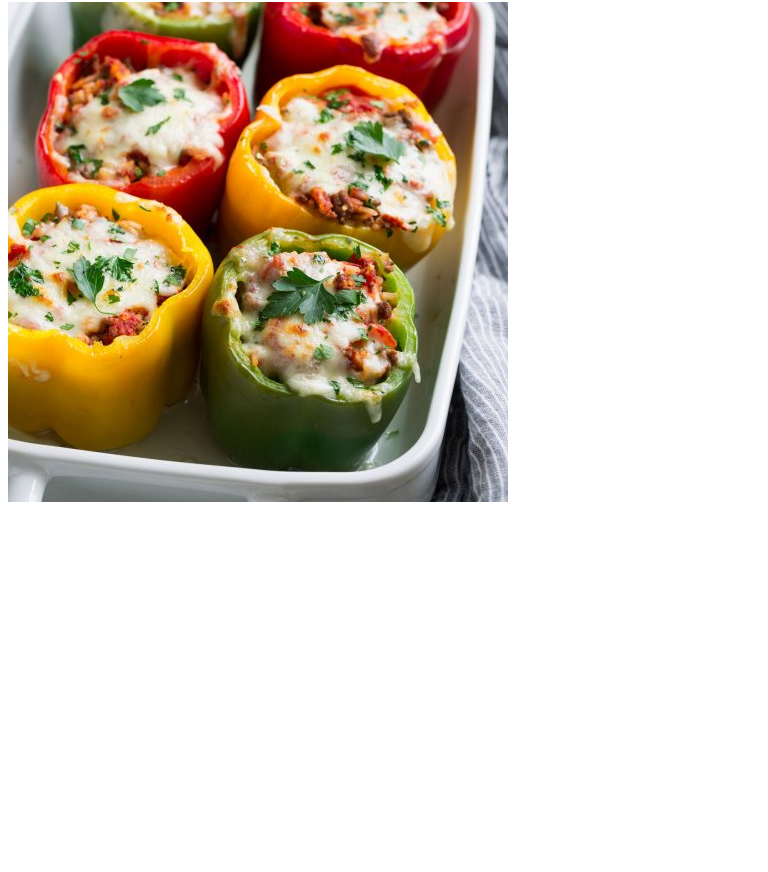
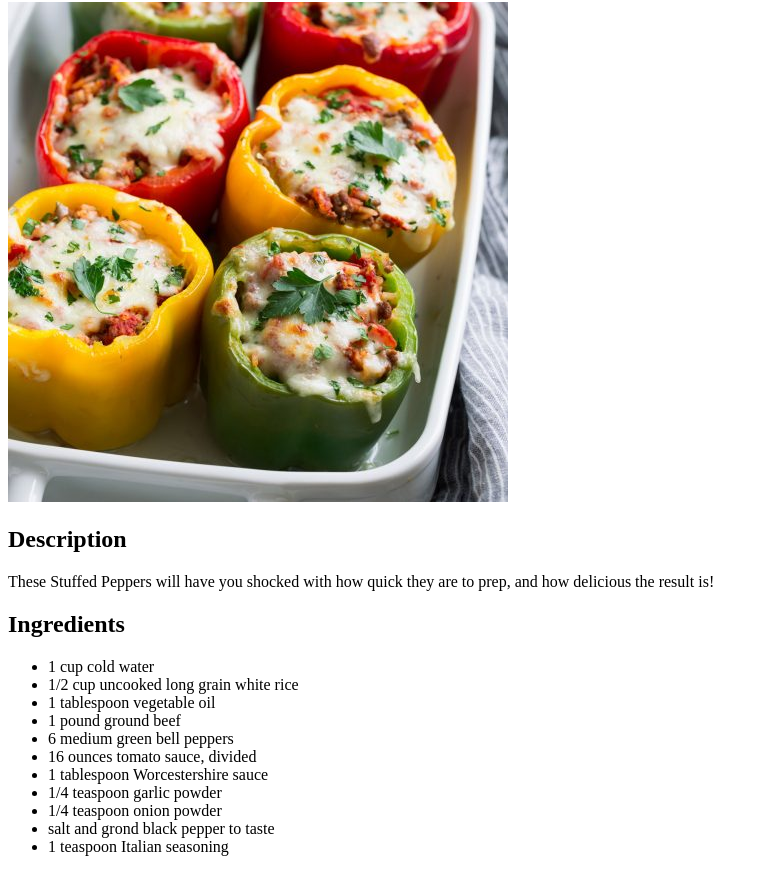
Before and after one commit to TuragIk/odin-recipes, a plain HTML site: page recipes/stuffed_peppers.html in a window 1280 px wide. Shown: the part 78-950 px from the top of the page, without its empty margins (0-768 px from the left). Before the commit the page ends 800 px from the top, so only its background shows below. Drawn offline with Linux system fonts and the light colour scheme.

Commit message:
Fix commit with Stuffed Peppers' description and ingredients
Committed the file before saving, so had to save and recommit.

```diff
--- a/recipes/stuffed_peppers.html
+++ b/recipes/stuffed_peppers.html
@@ -8,5 +8,21 @@
 <body>
     <h1>Stuffed Peppers</h1>
     <img src="./../images/stuffed_peppers.jpg" alt="Stuffed Peppers">
+    <h2>Description</h2>
+    <p>These Stuffed Peppers will have you shocked with how quick they are to prep, and how delicious the result is!</p>
+    <h2>Ingredients</h2>
+    <ul>
+        <li>1 cup cold water</li>
+        <li>1/2 cup uncooked long grain white rice</li>
+        <li>1 tablespoon vegetable oil</li>
+        <li>1 pound ground beef</li>
+        <li>6 medium green bell peppers</li>
+        <li>16 ounces tomato sauce, divided</li>
+        <li>1 tablespoon Worcestershire sauce</li>
+        <li>1/4 teaspoon garlic powder</li>
+        <li>1/4 teaspoon onion powder</li>
+        <li>salt and grond black pepper to taste</li>
+        <li>1 teaspoon Italian seasoning</li>
+    </ul>
 </body>
 </html>
```
